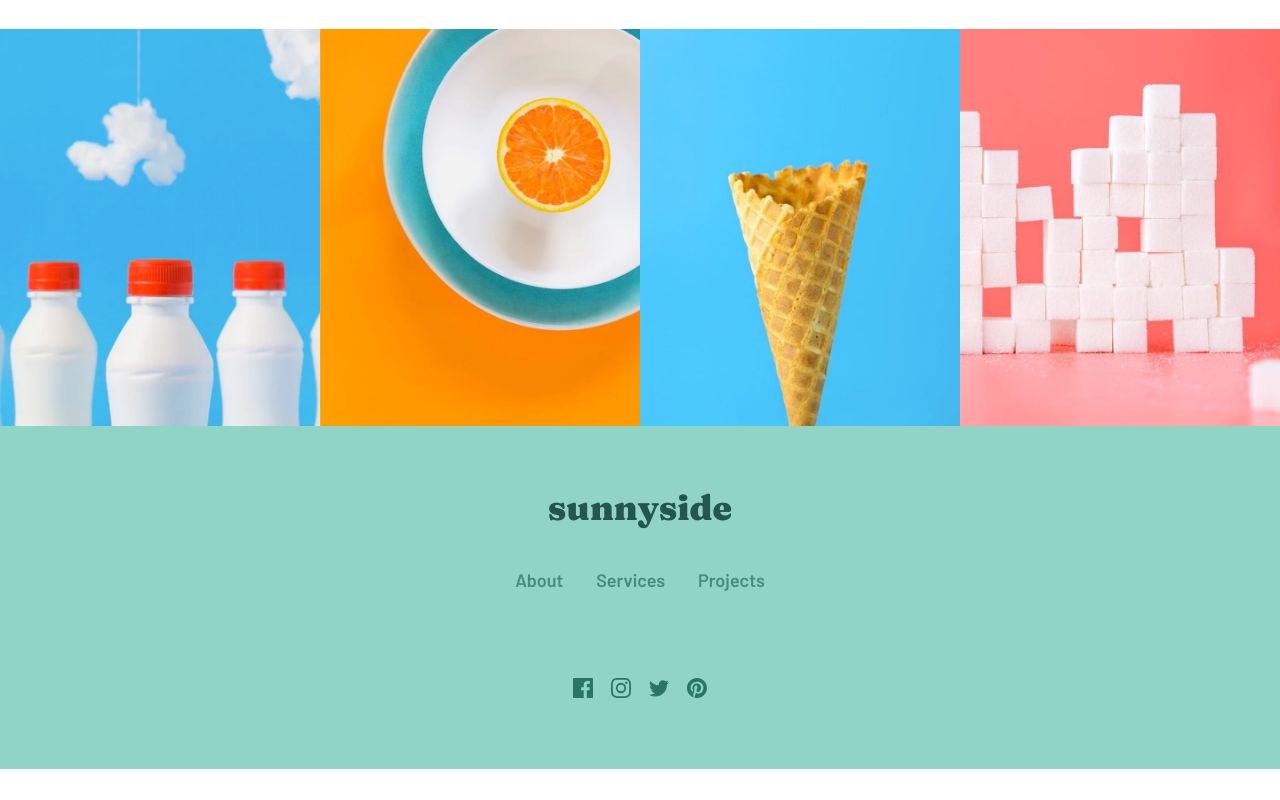
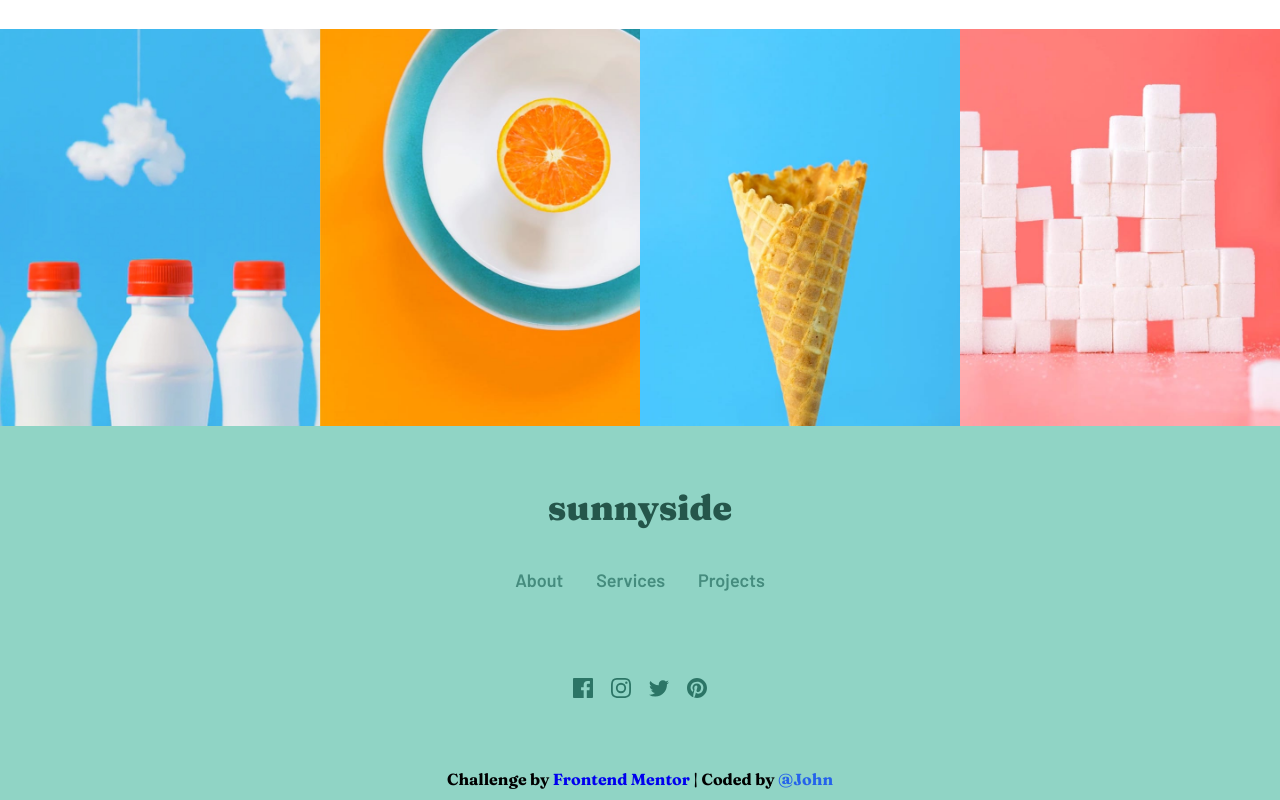
Before and after one commit to Moyo75/sunnyside-agency-landing-page, a plain HTML site: page index.html in a window 1280 px wide. Shown: the part 3215-4015 px from the top of the page. Before the commit the page ends 3984 px from the top, so only its background shows below. Drawn offline with Linux system fonts and the light colour scheme.

Commit message:
Added reference to the footer

```diff
--- a/app/scss/_main.scss
+++ b/app/scss/_main.scss
@@ -392,4 +392,19 @@
       }
     }
   }
+
+  .attribution {
+    padding-bottom: 10px;
+    a {
+      text-decoration: none;
+
+      &:last-of-type {
+        color: #2563eb;
+      }
+    }
+    @include breakpoint-down(500px) {
+      text-align: center;
+      padding: 0px 25px 10px 25px;
+    }
+  }
 }
--- a/index.html
+++ b/index.html
@@ -194,16 +194,14 @@
         <li><img src="./images/icon-twitter.svg" alt="Twitter" /></li>
         <li><img src="./images/icon-pinterest.svg" alt="Pinterest" /></li>
       </ul>
+
+      <div class="attribution">
+        Challenge by
+        <a href="https://www.frontendmentor.io?ref=challenge" target="_blank"
+          >Frontend Mentor</a
+        >
+        | Coded by <a href="https://twitter.com/AdemoyeJohn">@John</a>
+      </div>
     </footer>
-
-    <!--
-             Contact -->
-
-    <!-- <div class="attribution">
-      Challenge by
-      <a href="https://www.frontendmentor.io?ref=challenge" target="_blank"
-        >Frontend Mentor</a
-      >. Coded by <a href="#">Your Name Here</a>.
-    </div> -->
   </body>
 </html>
```
Also changed, not shown: dist/style.css, 1 other file.
